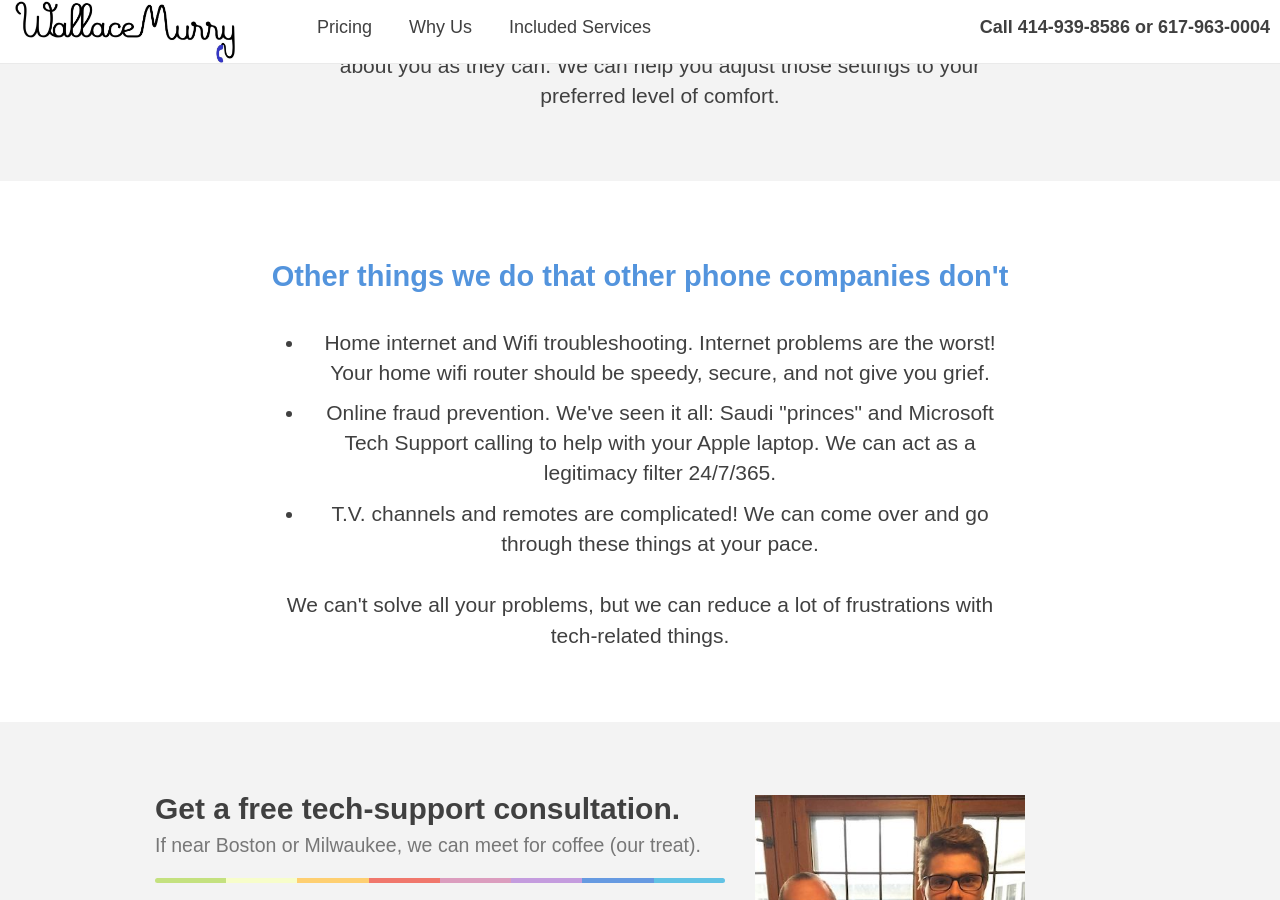
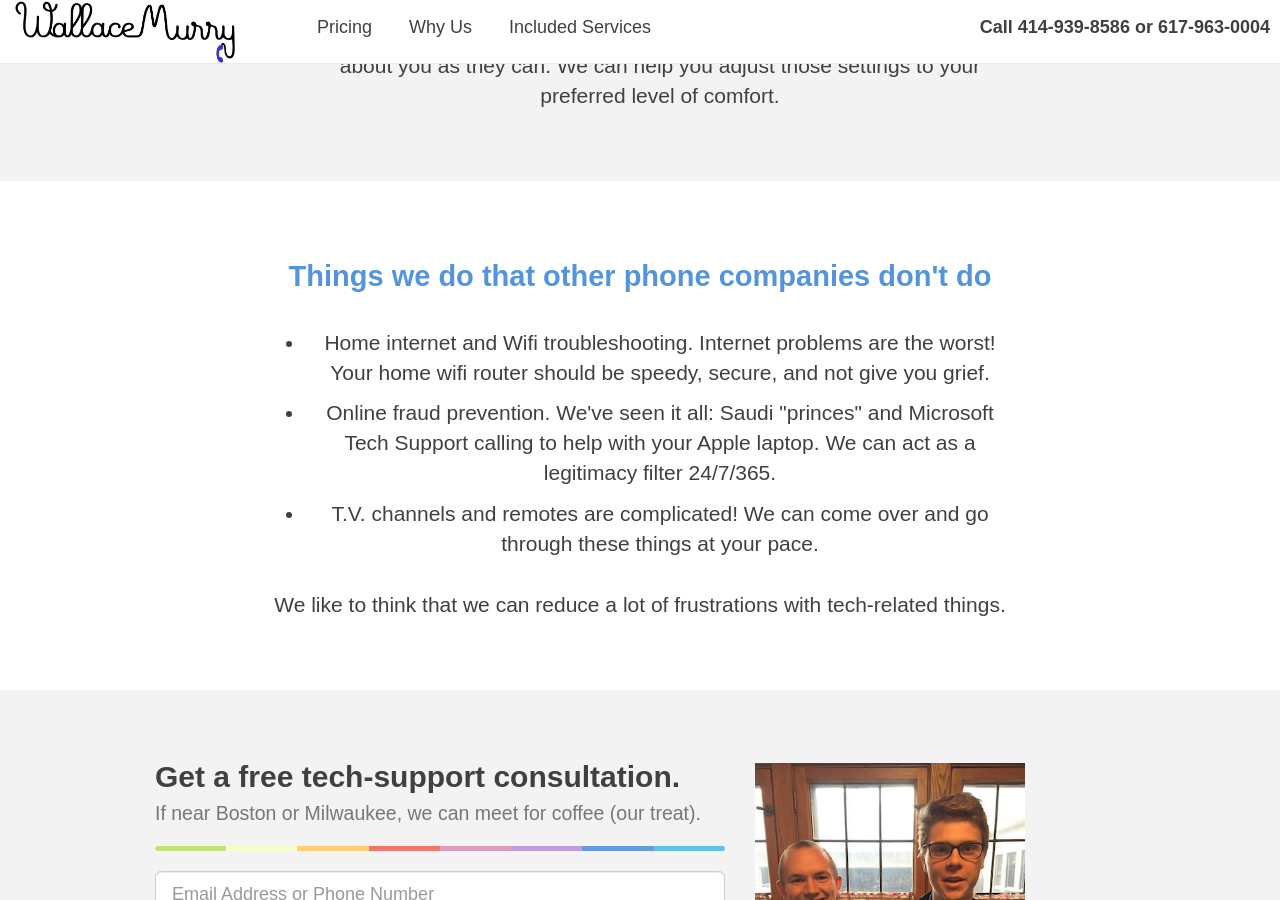
Before and after one commit to jalague/wallacemurry, a Jekyll site: the page built from included-services/index.html, in a window 1280 px wide and 900 px high, scrolled down 1335 px. Built offline with Jekyll 4.4.1, drawn with Linux system fonts in a browser that asks for light colours; nearby versions of some CDN libraries.

Commit message:
- facebook footer - copy changes

```diff
--- a/_includes/footer.html
+++ b/_includes/footer.html
@@ -38,7 +38,7 @@
 
 
 
-      <div class="col-lg-8 col-lg-offset-2 col-md-10 col-md-offset-1">
+      <div class="col-lg-7 col-md-7">
         <ul class="list-inline text-center footer-links">
           <p style="font-size: 24px">Give us a call at 414-939-8586 or 617-963-0004.</p>  <p style="font-size: 20px">We believe you deserve more from your carrier!</p>
           {% if site.author.facebook and site.footer-links-active.facebook %}
@@ -156,6 +156,11 @@
 	    </p>
 
       </div>
+      <div class="col-md-3">
+        <div class="frame-holder" style="padding-top:25px;">
+        <iframe src="https://www.facebook.com/plugins/page.php?href=https%3A%2F%2Fwww.facebook.com%2Fwallacemurrymobile%2F&tabs=timeline&width=340&height=250&small_header=false&adapt_container_width=true&hide_cover=false&show_facepile=true&appId" width="340" height="250" style="border:none;overflow:hidden" scrolling="no" frameborder="0" allowTransparency="true"></iframe>
+      </div>
+      </div>
     </div>
   </div>
 </footer>
--- a/_layouts/services.html
+++ b/_layouts/services.html
@@ -60,7 +60,7 @@
   <div class="row icon-summary force-white-bg">
 
     <div class='col-md-8 col-md-offset-2'>
-      <h3 class='blue-highlight big-subtitle-font'>Other things we do that other phone companies don't</h3>
+      <h3 class='blue-highlight big-subtitle-font'>Things we do that other phone companies don't do</h3>
      <ul>
           <li class='bigger-body-font padded-slightly'>Home internet and Wifi troubleshooting. Internet problems are the worst! Your home wifi router should be speedy, secure, and not give you grief.</li>
           <li class='bigger-body-font padded-slightly'>Online fraud prevention. We've seen it all: Saudi "princes" and Microsoft Tech Support calling to help with your Apple laptop. We can act as a legitimacy filter 24/7/365. </li>
@@ -69,7 +69,7 @@
         </ul>
 
      <p class='bigger-body-font'>
-      We can't solve all your problems, but we can reduce a lot of frustrations with tech-related things. </p>
+      We like to think that we can reduce a lot of frustrations with tech-related things. </p>
     </div>
 
 
```
